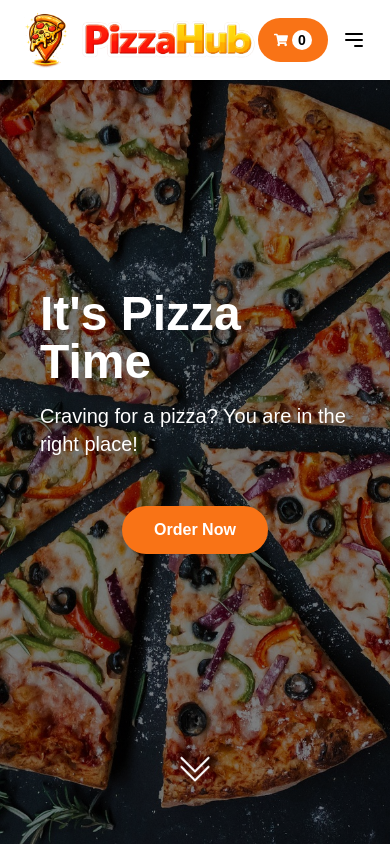
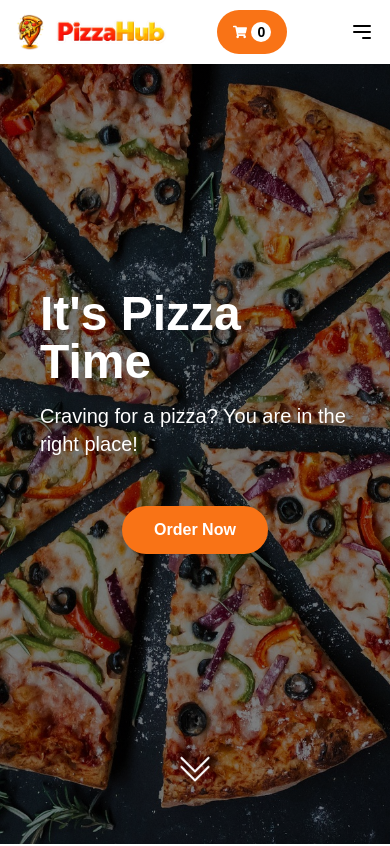
Before and after one commit to Harshada-Patil-05/PizzaHub, a React (Vite) app in the folder client/: page / in a window 390 px wide. Shown: the top 846 px of the page. Built offline with nearby package versions, Linux system fonts and the light colour scheme.

Commit message:
Update MainNavBar.jsx

```diff
--- a/client/src/components/layout/MainNavBar.jsx
+++ b/client/src/components/layout/MainNavBar.jsx
@@ -84,7 +84,7 @@ function MainNavbar() {
 
   return (
     <>
-        <nav className="fixed top-0 left-0 bg-white w-full h-20 flex items-center justify-between px-6 sm:px-16 shadow-sm z-50">
+      <nav className="fixed top-0 left-0 bg-white w-full h-16 sm:h-20 flex items-center justify-between px-4 sm:px-16 shadow-sm z-50">
         <NavLink
           href="/"
           className="flex items-center gap-2 text-black font-bold text-xl sm:text-2xl"
@@ -92,14 +92,14 @@ function MainNavbar() {
           <img
             src={Logo}
             alt="PizzaHub Logo"
-            className="h-14 sm:h-16 w-auto object-contain"
+            className="h-9 sm:h-10 md:h-16 w-auto object-contain"
           />
+
           <img
             src={TextLogo}
             alt="PizzaHub Text"
-            className="h-11 sm:h-13 w-auto object-contain"
+            className="h-7 sm:h-9 md:h-12 w-auto object-contain"
           />
-
         </NavLink>
         {/* // Desktop Menu */}
         <div className="items-center justify-center space-x-4 hidden md:inline-flex">
```
